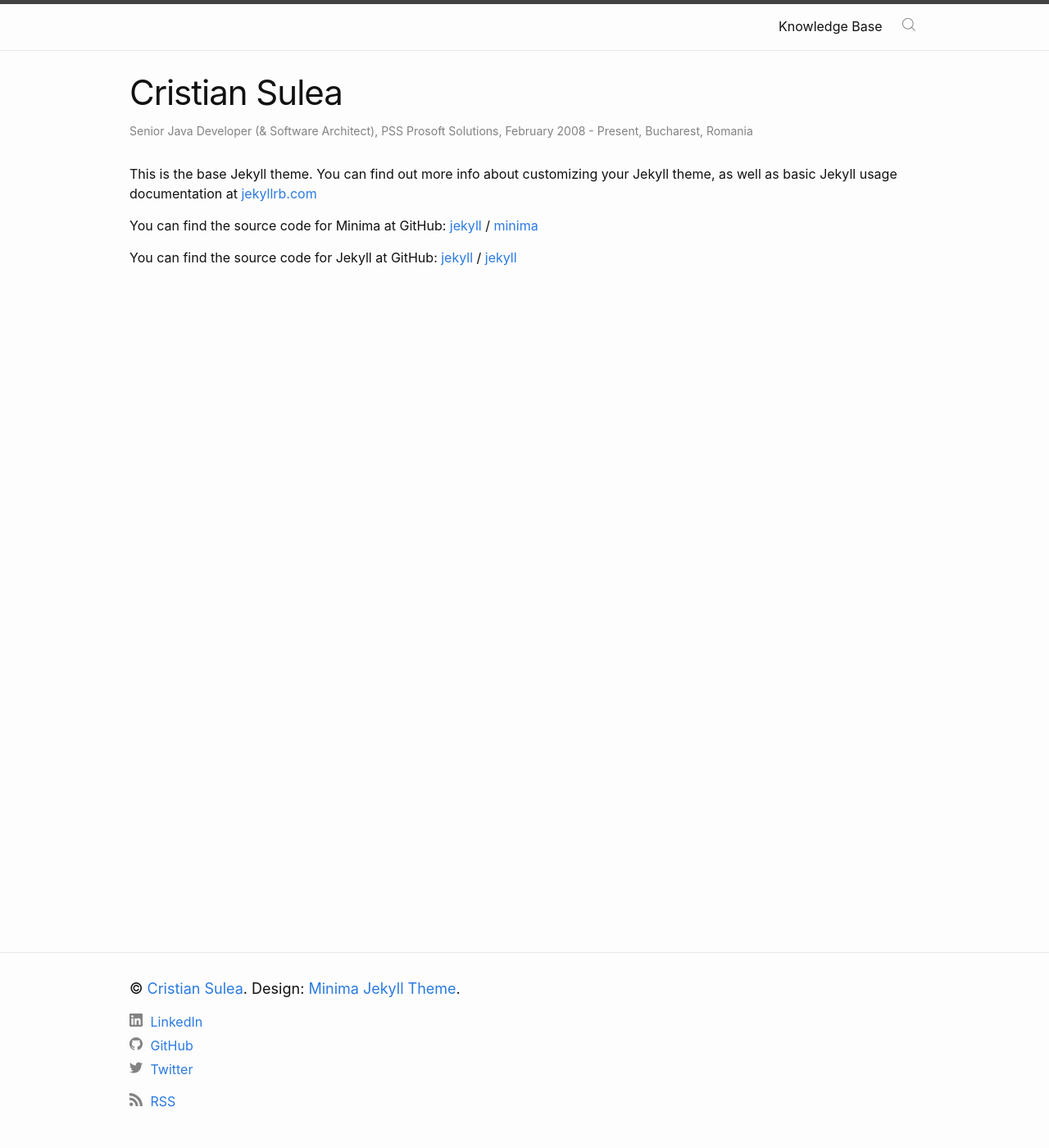
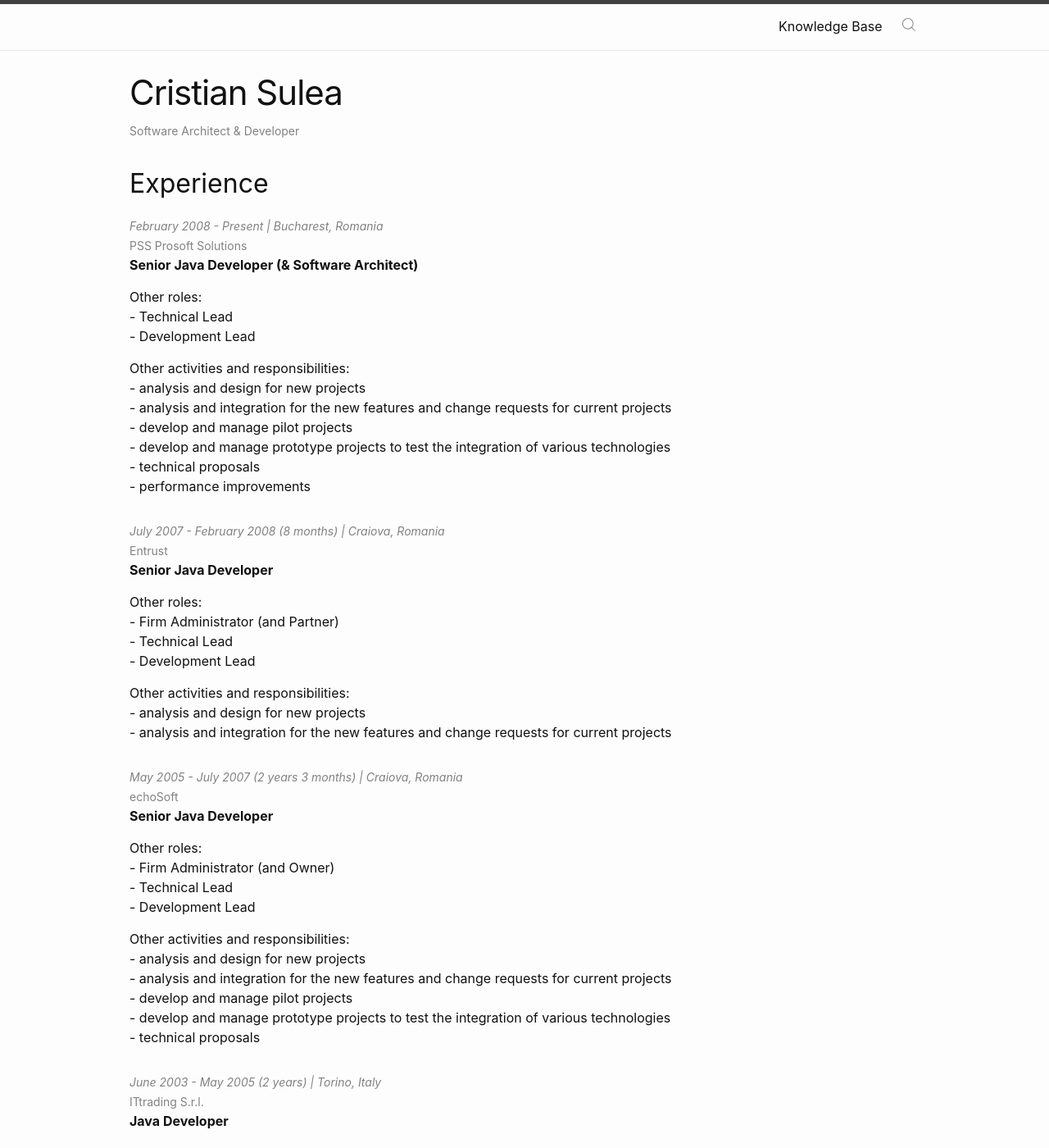
Before and after one commit to cristian-sulea/cristian-sulea-net, a Jekyll site: the page built from jekyllrb/index.md, in a window 1280 px wide and 1400 px high. Shown: the whole window at 82% size. Built offline with Jekyll 4.4.1, drawn with Linux system fonts in a browser that asks for light colours; some of the changed text lies outside the part shown.

Commit message:
index > experience

```diff
--- /dev/null
+++ b/jekyllrb/_data/experience.yaml
@@ -0,0 +1,65 @@
+- title: Senior Java Developer (& Software Architect)
+  company: PSS Prosoft Solutions
+  period: February 2008 - Present
+  location: Bucharest, Romania
+  description: >
+    <p>Other roles:<br>
+    - Technical Lead<br>
+    - Development Lead
+    </p>
+    <p>Other activities and responsibilities:<br>
+    - analysis and design for new projects<br>
+    - analysis and integration for the new features and change requests for current projects<br>
+    - develop and manage pilot projects<br>
+    - develop and manage prototype projects to test the integration of various technologies<br>
+    - technical proposals<br>
+    - performance improvements
+    </p>
+
+- title: Senior Java Developer
+  company: Entrust
+  period: July 2007 - February 2008 (8 months)
+  location: Craiova, Romania
+  description: >
+    <p>Other roles:<br>
+      - Firm Administrator (and Partner)<br>
+      - Technical Lead<br>
+      - Development Lead
+    </p>
+    <p>Other activities and responsibilities:<br>
+      - analysis and design for new projects<br>
+      - analysis and integration for the new features and change requests for current projects
+    </p>
+
+- title: Senior Java Developer
+  company: echoSoft
+  period: May 2005 - July 2007 (2 years 3 months)
+  location: Craiova, Romania
+  description: >
+    <p>Other roles:<br>
+      - Firm Administrator (and Owner)<br>
+      - Technical Lead<br>
+      - Development Lead
+    </p>
+    <p>Other activities and responsibilities:<br>
+      - analysis and design for new projects<br>
+      - analysis and integration for the new features and change requests for current projects<br>
+      - develop and manage pilot projects<br>
+      - develop and manage prototype projects to test the integration of various technologies<br>
+      - technical proposals
+    </p>
+
+- title: Java Developer
+  company: ITtrading S.r.l.
+  period: June 2003 - May 2005 (2 years)
+  location: Torino, Italy
+
+- title: Java Developer
+  company: Blue Software
+  period: January 2001 - June 2003 (2 years 6 months)
+  location: Craiova, Romania
+
+- title: Network Administrator
+  company: Ritz
+  period: January 2000 - January 2001 (1 year 1 month)
+  location: Craiova, Romania
--- a/jekyllrb/_layouts/index.html
+++ b/jekyllrb/_layouts/index.html
@@ -26,14 +26,68 @@
 				<h1 class="post-title">{{ site.title | escape }}</h1>
 				<p class="post-meta">
 					<span class="dt-published">
-						{{ site.description | escape }}
+						{{ site.subtitle | escape }}
 					</span>
 				</p>
 			</header>
 
 			<div class="post-content">
 
-				{{ content }}
+				<h2>Experience</h2>
+
+				<ul class="post-list">
+					{%- for position in site.data.experience -%}
+						<li>
+
+							<p>
+								<span class="post-meta">
+									<em>{{ position.period }} | {{ position.location }}</em>
+									<br>
+									{{ position.company }}
+								</span>
+								<br>
+								<strong>
+									{{ position.title | escape }}
+								</strong>
+							</p>
+
+							{%- if position.description -%}
+								{{ position.description }}
+							{%- endif -%}
+
+						</li>
+					{%- endfor -%}
+				</ul>
+
+			</div>
+
+			<div class="post-content">
+
+				<h2>Experience</h2>
+
+				<ul class="post-list">
+					{%- for position in site.data.experience -%}
+						<li>
+
+							<p>
+								<span class="post-meta">
+									<em>{{ position.period }} | {{ position.location }}</em>
+									<br>
+									{{ position.company }}
+								</span>
+								<br>
+								<strong>
+									{{ position.title | escape }}
+								</strong>
+							</p>
+
+							{%- if position.description -%}
+								{{ position.description }}
+							{%- endif -%}
+
+						</li>
+					{%- endfor -%}
+				</ul>
 
 			</div>
 
--- a/jekyllrb/index.md
+++ b/jekyllrb/index.md
@@ -3,16 +3,3 @@
 layout: index
 
 ---
-
-This is the base Jekyll theme. You can find out more info about customizing your Jekyll theme, as well as basic Jekyll usage documentation at [jekyllrb.com](https://jekyllrb.com/)
-
-You can find the source code for Minima at GitHub:
-[jekyll][jekyll-organization] /
-[minima](https://github.com/jekyll/minima)
-
-You can find the source code for Jekyll at GitHub:
-[jekyll][jekyll-organization] /
-[jekyll](https://github.com/jekyll/jekyll)
-
-
-[jekyll-organization]: https://github.com/jekyll
```
